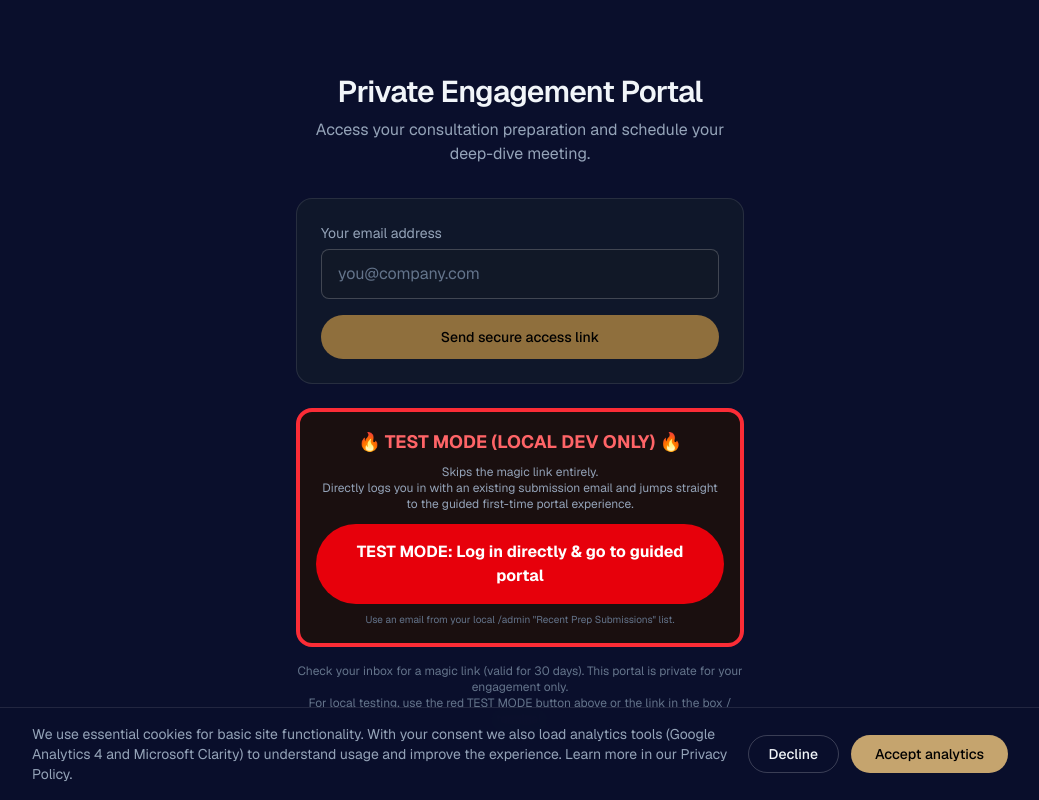
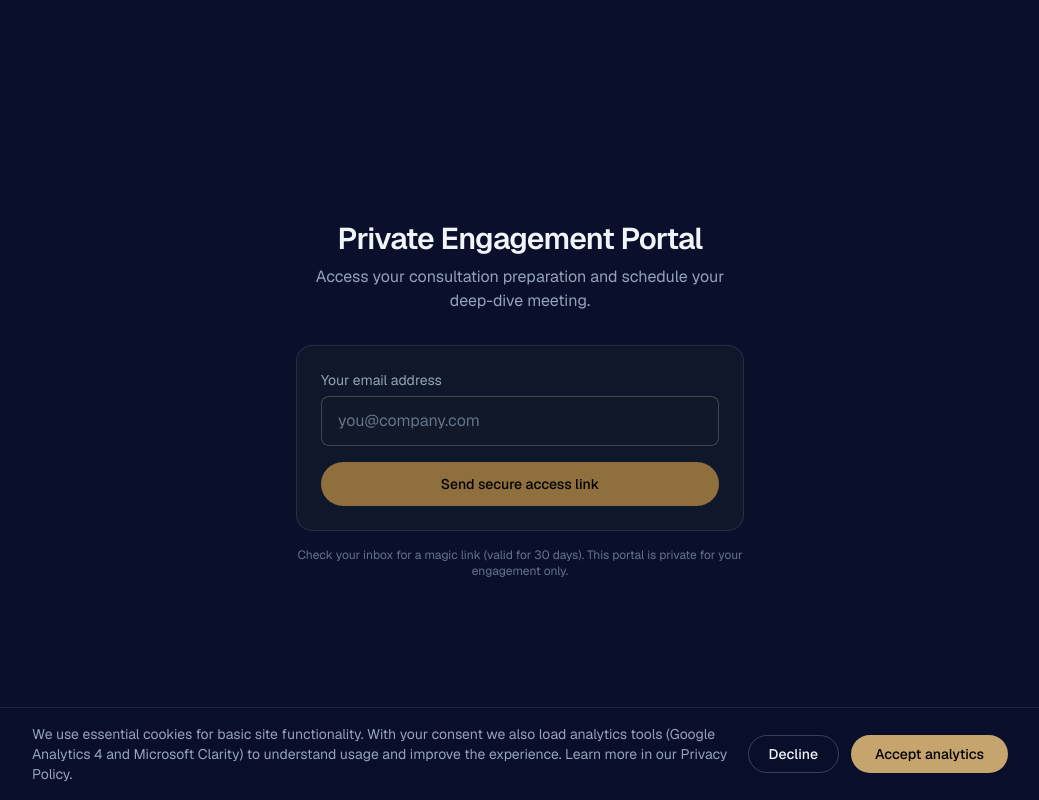
Before and after one commit to michaelhart2044-del/michael-hart-consulting, a Next.js app in the folder website/: page /portal/login in a window 1280 px wide. Shown: the whole page, without its empty margins (120-1159 px from the left). Built offline with nearby package versions, Linux system fonts and the light colour scheme.

Commit message:
chore(client-portal): remove temporary local-only TEST MODE red bypass button and related code from /portal/login (and unused testDirectClientLogin action). The real magic link flow is now the only path (polished for production). Build clean. This was dev scaffolding while debugging Resend + auth.

```diff
--- a/website/app/actions.ts
+++ b/website/app/actions.ts
@@ -554,26 +554,3 @@ export async function getClientEngagementData() {
 
   return { success: true, submission: sub };
 }
-
-/**
- * TEMPORARY TEST-MODE BYPASS for local development only.
- * Directly logs the user in (sets the client cookie) using an existing submission email
- * and returns success so the frontend can redirect to /portal.
- * This bypasses the magic link email entirely so Michael can instantly test the
- * guided first-time experience (initial data summary + pre-meeting questions + book button).
- */
-export async function testDirectClientLogin(email: string) {
-  const cleanEmail = (email || '').trim().toLowerCase();
-  if (!cleanEmail) {
-    return { success: false, error: 'Email is required.' };
-  }
-
-  const submissions = await getRecentSubmissions(100);
-  const has = submissions.some(s => s.email.toLowerCase() === cleanEmail);
-  if (!has) {
-    return { success: false, error: `No prep submission found for ${cleanEmail}. Submit /prepare-analysis first.` };
-  }
-
-  await setClientCookie(cleanEmail);
-  return { success: true };
-}
--- a/website/app/portal/login/page.tsx
+++ b/website/app/portal/login/page.tsx
@@ -1,34 +1,17 @@
 'use client';
 
 import { useState } from 'react';
-import { sendClientMagicLink, testDirectClientLogin } from '@/app/actions';
+import { sendClientMagicLink } from '@/app/actions';
 
 export default function ClientPortalLogin() {
   const [result, setResult] = useState<any>(null);
   const [isLoading, setIsLoading] = useState(false);
-  const [testLoading, setTestLoading] = useState(false);
 
   async function handleSubmit(formData: FormData) {
     setIsLoading(true);
     const res = await sendClientMagicLink(formData);
     setResult(res);
     setIsLoading(false);
-  }
-
-  async function handleTestMode(email: string) {
-    if (!email) {
-      alert('Please enter an email that has a prep submission first (see local /admin).');
-      return;
-    }
-    setTestLoading(true);
-    const res = await testDirectClientLogin(email);
-    setTestLoading(false);
-    if (res.success) {
-      // Directly logged in - go to the guided portal
-      window.location.href = '/portal';
-    } else {
-      alert(res.error || 'Test login failed. Make sure you have a matching submission from /prepare-analysis.');
-    }
   }
 
   return (
@@ -61,51 +44,20 @@ export default function ClientPortalLogin() {
           </button>
         </form>
 
-        {/* TEMPORARY TEST MODE BYPASS - LOCAL ONLY */}
-        <div className="mt-6 p-4 border-4 border-red-500 bg-[#1a0f0f] rounded-2xl">
-          <div className="text-red-400 font-bold text-lg mb-2 text-center">
-            🔥 TEST MODE (LOCAL DEV ONLY) 🔥
-          </div>
-          <p className="text-xs text-[#94a3b8] mb-3 text-center">
-            Skips the magic link entirely.<br />Directly logs you in with an existing submission email and jumps straight to the guided first-time portal experience.
-          </p>
-          <button
-            onClick={() => {
-              const emailInput = (document.getElementById('email') as HTMLInputElement)?.value || 'haikharutyunyan@yahoo.com';
-              handleTestMode(emailInput);
-            }}
-            disabled={testLoading}
-            className="w-full px-5 py-4 bg-red-600 hover:bg-red-700 text-white font-bold text-base rounded-full transition-all disabled:opacity-60"
-          >
-            {testLoading ? 'Logging in directly...' : 'TEST MODE: Log in directly & go to guided portal'}
-          </button>
-          <p className="text-[10px] text-[#64748b] mt-2 text-center">
-            Use an email from your local /admin "Recent Prep Submissions" list.
-          </p>
-        </div>
-
-        {result && result.loginUrl && (
-          <div className="mt-6 p-4 border-2 border-[#c5a46e] bg-[#111827] rounded-xl">
-            <p className="text-[#c5a46e] font-semibold mb-2">🔗 LOCAL TEST LINK (copy & paste this):</p>
-            <a
-              href={result.loginUrl}
-              className="block break-all text-sm text-[#f1f5f9] hover:underline bg-black/30 p-2 rounded"
-              target="_blank"
-              rel="noopener noreferrer"
-            >
-              {result.loginUrl}
-            </a>
-            <p className="text-xs text-[#64748b] mt-2">This link was also printed in your terminal. Use this to test the verify flow immediately.</p>
+        {/* Success message after sending the magic link (production) */}
+        {result && result.success && (
+          <div className="mt-6 p-4 border border-[#c5a46e] bg-[#0f172a] rounded-xl text-center">
+            <p className="text-[#c5a46e] font-semibold">We've sent a secure magic link to your email.</p>
+            <p className="text-sm text-[#94a3b8] mt-1">Please check your inbox (and spam folder). The link is valid for 30 days.</p>
           </div>
         )}
 
-        {result && !result.loginUrl && result.error && (
+        {result && result.error && (
           <p className="mt-4 text-red-400 text-sm">{result.error}</p>
         )}
 
         <p className="text-center text-xs text-[#64748b] mt-4">
           Check your inbox for a magic link (valid for 30 days). This portal is private for your engagement only.
-          <br />For local testing, use the red TEST MODE button above or the link in the box / terminal.
         </p>
       </div>
     </div>
```
